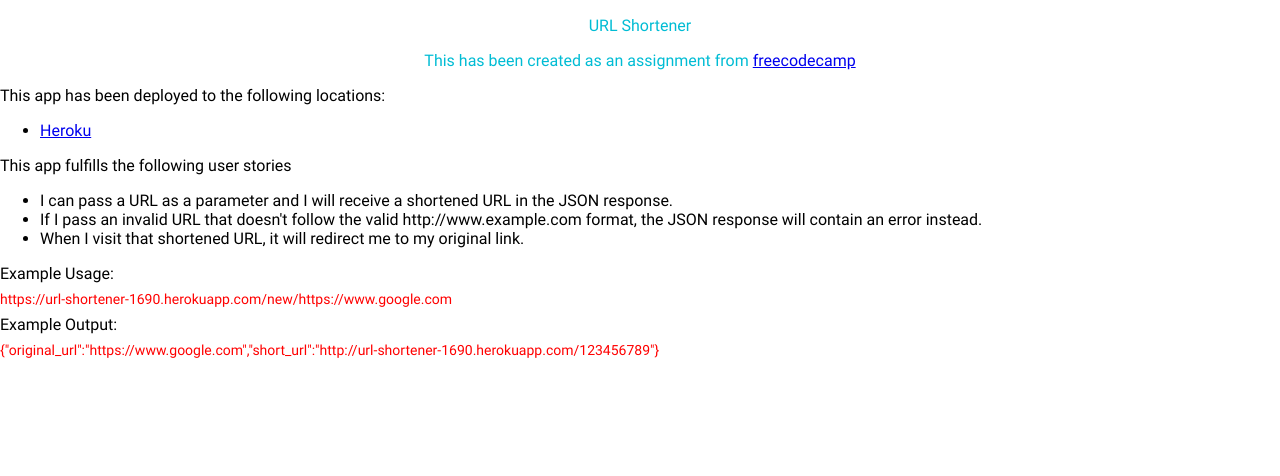
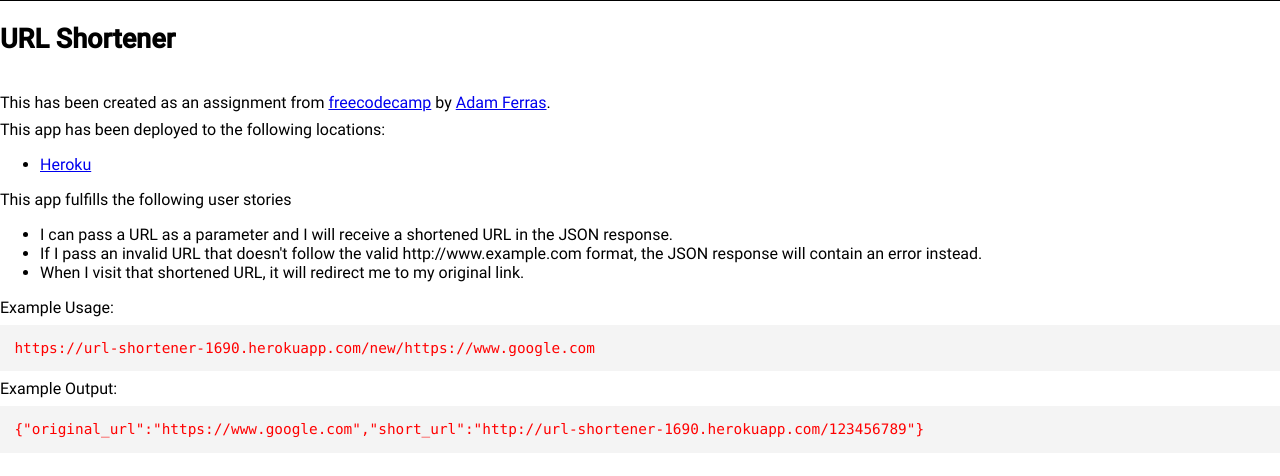
Before and after one commit to adferras/url-shortener, a website: page view/index.html in a window 1280 px wide. Drawn offline with Linux system fonts and the light colour scheme.

Commit message:
Clean up index css and some refactoring

```diff
--- a/public/main.css
+++ b/public/main.css
@@ -21,6 +21,7 @@
     font-size: 16px;
     margin: 0;
     padding: 0;
+    border-top: 1px solid black;
 }
 
 .error {
@@ -28,10 +29,11 @@
 }
 
 header {
-    color: #00BCD4;
+    color: black;
     height: 56px;
     margin: 0 0 14px 0;
-    text-align: center;
+    text-align: left;
+    font-size: 18px;
 }
 
 p {
@@ -39,8 +41,12 @@
 }
 
 .code {
-    color: red;
-    font-size: 14px;
+  font-size: 90%;
+  line-height: 1.2em;
+  font-family: Monaco, monospace;
+  color: red;
+  padding: 1em 1em;
+  background: #f4f4f4;
 }
 
 .container p {
--- a/server.js
+++ b/server.js
@@ -26,7 +26,6 @@
 		max: 1000
 	});
 
-
 	routes(app, db);
 	api(app, db);
 
--- a/view/index.html
+++ b/view/index.html
@@ -8,11 +8,13 @@
     </head>
 
     <header>
-        <p>URL Shortener</p>
-        <p>This has been created as an assignment from <a href="http://www.freecodecamp.com">freecodecamp</a></p>
+        <h2>URL Shortener</h2>
     </header>
 
     <body>
+        <div>
+          <p>This has been created as an assignment from <a href="http://www.freecodecamp.com">freecodecamp</a> by <a href="http://adferras.github.io">Adam Ferras</a>.</p>
+        </div>
         <div class='links'>
             <p>This app has been deployed to the following locations:</p>
             <ul>
```
Also changed, not shown: app/api/url-shortener.js (+0 -11 lines).
